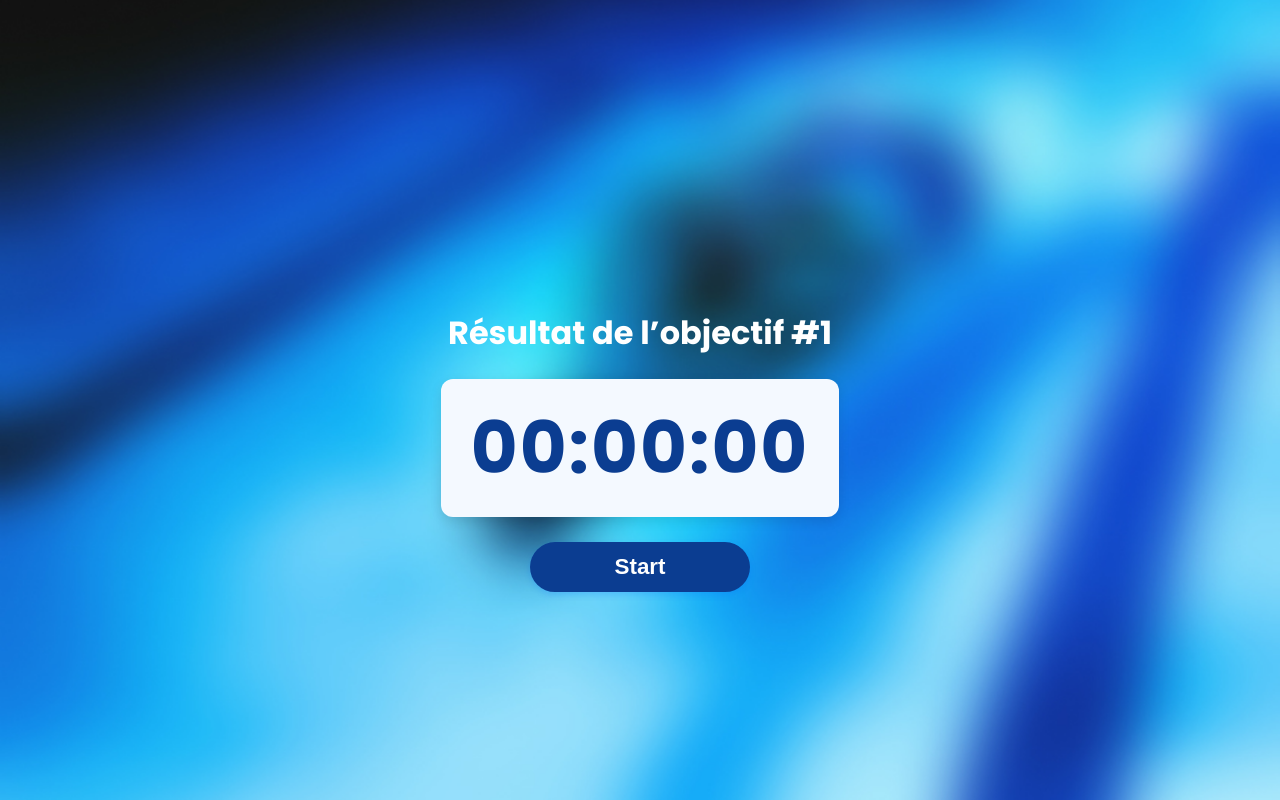
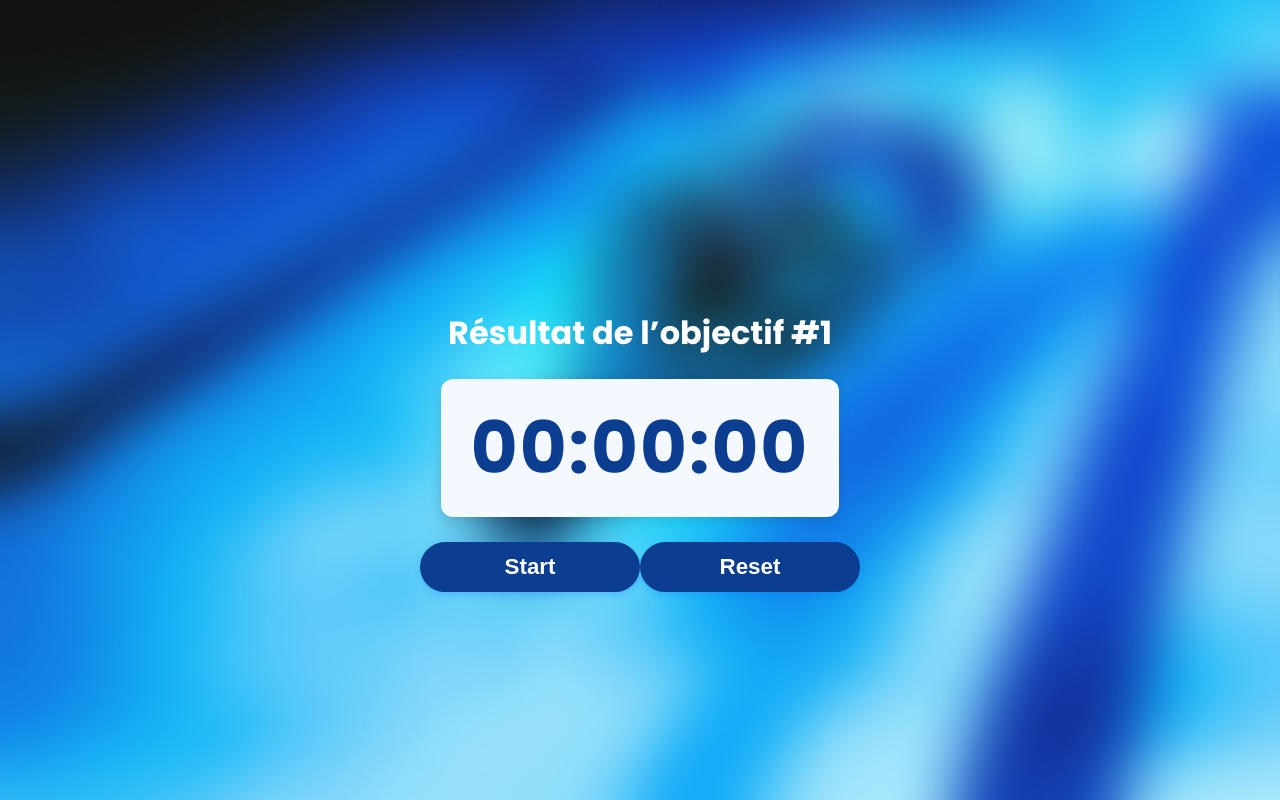
Before and after one commit to FaresBza/swimgoals_travail_bachelor, a Next.js app in the folder swimgoals_frontend/: page /objectives/result/1 in a window 1280 px wide. Built offline with nearby package versions, Linux system fonts and the light colour scheme.

Commit message:
Add timer reset function

```diff
--- a/swimgoals_frontend/src/app/objectives/result/[objectiveId]/TimerControls.tsx
+++ b/swimgoals_frontend/src/app/objectives/result/[objectiveId]/TimerControls.tsx
@@ -1,17 +1,30 @@
-import "@/app/styles/Timer.scss";
-
-const TimerControls = ({ isRunning, onStart, onStop }: {
+const TimerControls = ({
+    isRunning,
+    onStart,
+    onStop,
+    onReset
+}: {
     isRunning: boolean;
     onStart: () => void;
     onStop: () => void;
+    onReset: () => void;
 }) => {
     return (
+        <div className="timer-controls">
             <button
                 className="timer-button"
                 onClick={isRunning ? onStop : onStart}
             >
                 {isRunning ? "Stop" : "Start"}
             </button>
+            <button
+                className="timer-button reset-button"
+                onClick={onReset}
+                disabled={isRunning}
+            >
+                Reset
+            </button>
+        </div>
     );
 };
 
--- a/swimgoals_frontend/src/app/objectives/result/[objectiveId]/page.tsx
+++ b/swimgoals_frontend/src/app/objectives/result/[objectiveId]/page.tsx
@@ -40,12 +40,21 @@ const ObjectiveResult = () => {
         });
     };
 
+    const resetTimer = () => {
+        if (timer.current) {
+            clearInterval(timer.current);
+            timer.current = null;
+        }
+        setRunning(false);
+        setTime(0);
+    }
+
     return (
         <div className="container blur">
             <div className="timer-container">
                 <h1>Résultat de l’objectif #{objectiveId}</h1>
                 <TimerDisplay time={time} />
-                <TimerControls isRunning={running} onStart={start} onStop={stop} />
+                <TimerControls isRunning={running} onStart={start} onStop={stop} onReset={resetTimer} />
             </div>
         </div>
     );
```
Lines whose indentation alone changed are shown as unchanged.
